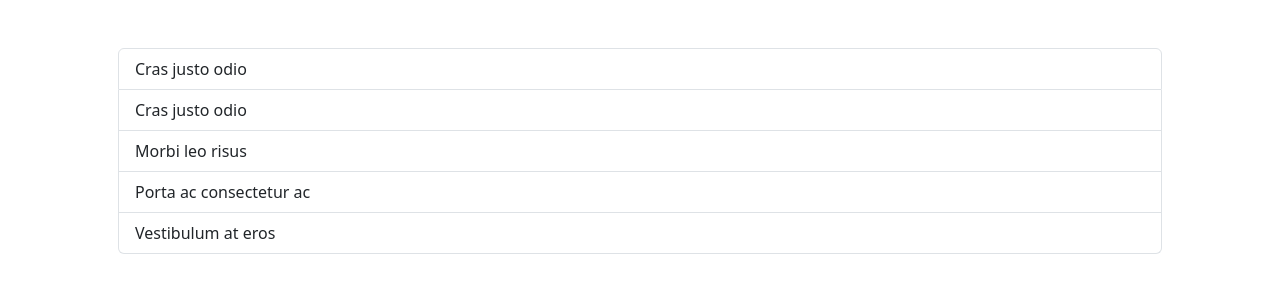
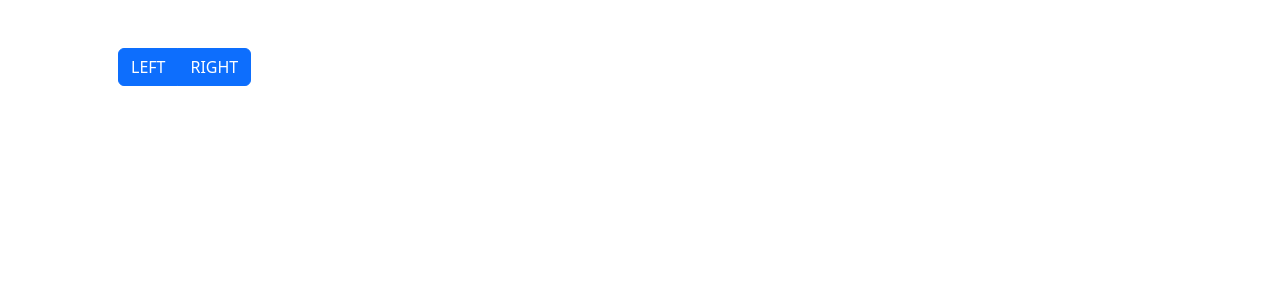
Before and after one commit to vplabunets/Labunets-front-end-pro-17.03.2023, a React (Create React App) app: page / in a window 1280 px wide. Shown: the top 300 px of the page. Built offline with nearby package versions, Linux system fonts and the light colour scheme.

Commit message:
add hw-81

```diff
--- a/src/components/App/App.js
+++ b/src/components/App/App.js
@@ -1,12 +1,12 @@
 import "./App.css";
-import {ListGroup} from "../ListGroup/ListGroup";
-import {listData} from "../../data/data";
+import {BtnGroup} from "../BtnGroup/BtnGroup";
+import {buttonsData} from "../../data/data";
 
 export function App() {
 
     return (
         <div className="container p-5">
-            <ListGroup listData={listData}/>
+            <BtnGroup buttonsData={buttonsData}/>
         </div>
     );
 }
--- /dev/null
+++ b/src/components/BtnGroup/BtnGroup.jsx
@@ -0,0 +1,15 @@
+import React from 'react'
+import {Button} from "../Button/Button";
+
+export function BtnGroup({buttonsData}) {
+    // console.log(buttonsData)
+    return (
+        <div className="btn-group" role="group">
+            {buttonsData.map(element => {
+                const {id, buttonText} = element
+                return <Button key={id} buttonText={buttonText}/>
+            })
+            }
+        </div>
+    )
+}
--- /dev/null
+++ b/src/components/Button/Button.js
@@ -0,0 +1,16 @@
+import classNames from "classnames";
+
+export function Button({buttonText}) {
+    let buttonClass = "btn btn-primary"
+    const onClickHandler = () => {
+        buttonClass = classNames(...buttonClass, {
+            "active": buttonText === "left"
+        }, {
+            "active": buttonText === "right"
+        })
+    }
+    return (
+        <button type="button" onClick={onClickHandler}
+                className={buttonClass}>{buttonText.toUpperCase()}</button>
+    )
+}
--- a/src/components/ListGroup/ListGroup.jsx
+++ /dev/null
@@ -1,14 +0,0 @@
-import React from 'react'
-import {ListItem} from "../ListItem/ListItem";
-
-export function ListGroup({listData}) {
-    return (
-        <ul className="list-group">
-            {listData.map(element => {
-                const {id, text} = element
-                return <ListItem key={id} text={text}/>
-            })
-            }
-        </ul>
-    )
-}
--- a/src/components/ListItem/ListItem.js
+++ /dev/null
@@ -1,6 +0,0 @@
-export function ListItem({text}) {
-
-    return (
-        <li className="list-group-item">{text}</li>
-    )
-}
--- a/src/data/data.js
+++ b/src/data/data.js
@@ -1,21 +1,9 @@
-export const listData = [
+export const buttonsData = [
     {
         "id": 1,
-        "text": "Cras justo odio"
+        "buttonText": "left"
     },
     {
         "id": 2,
-        "text": "Cras justo odio"
-    },
-    {
-        "id": 3,
-        "text": "Morbi leo risus"
-    },
-    {
-        "id": 4,
-        "text": "Porta ac consectetur ac"
-    },
-    {
-        "id": 5,
-        "text": "Vestibulum at eros"
+        "buttonText": "right"
     }]
```
Also changed, not shown: 1 other file (tests, documents, lock files or other folders).
